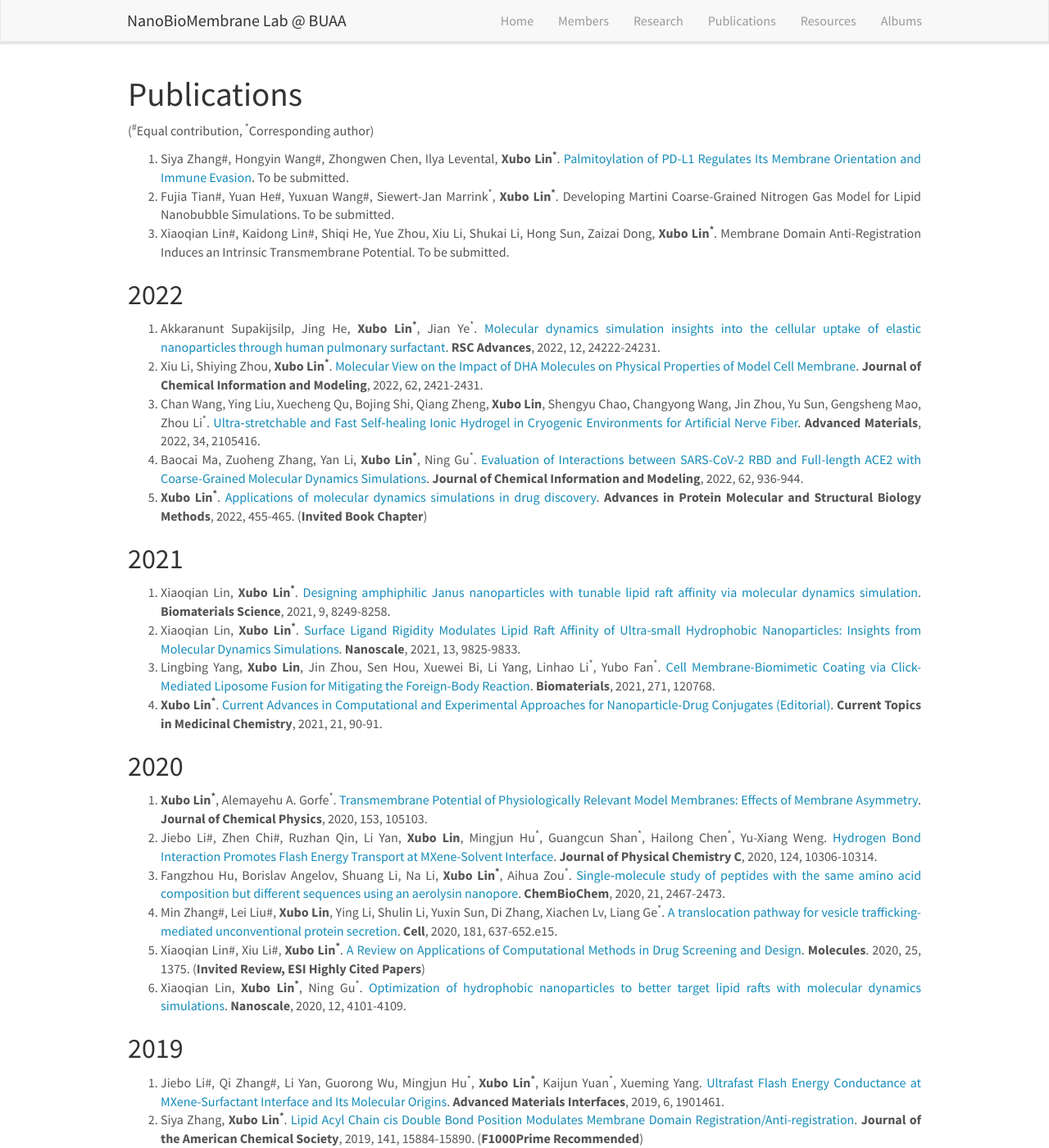
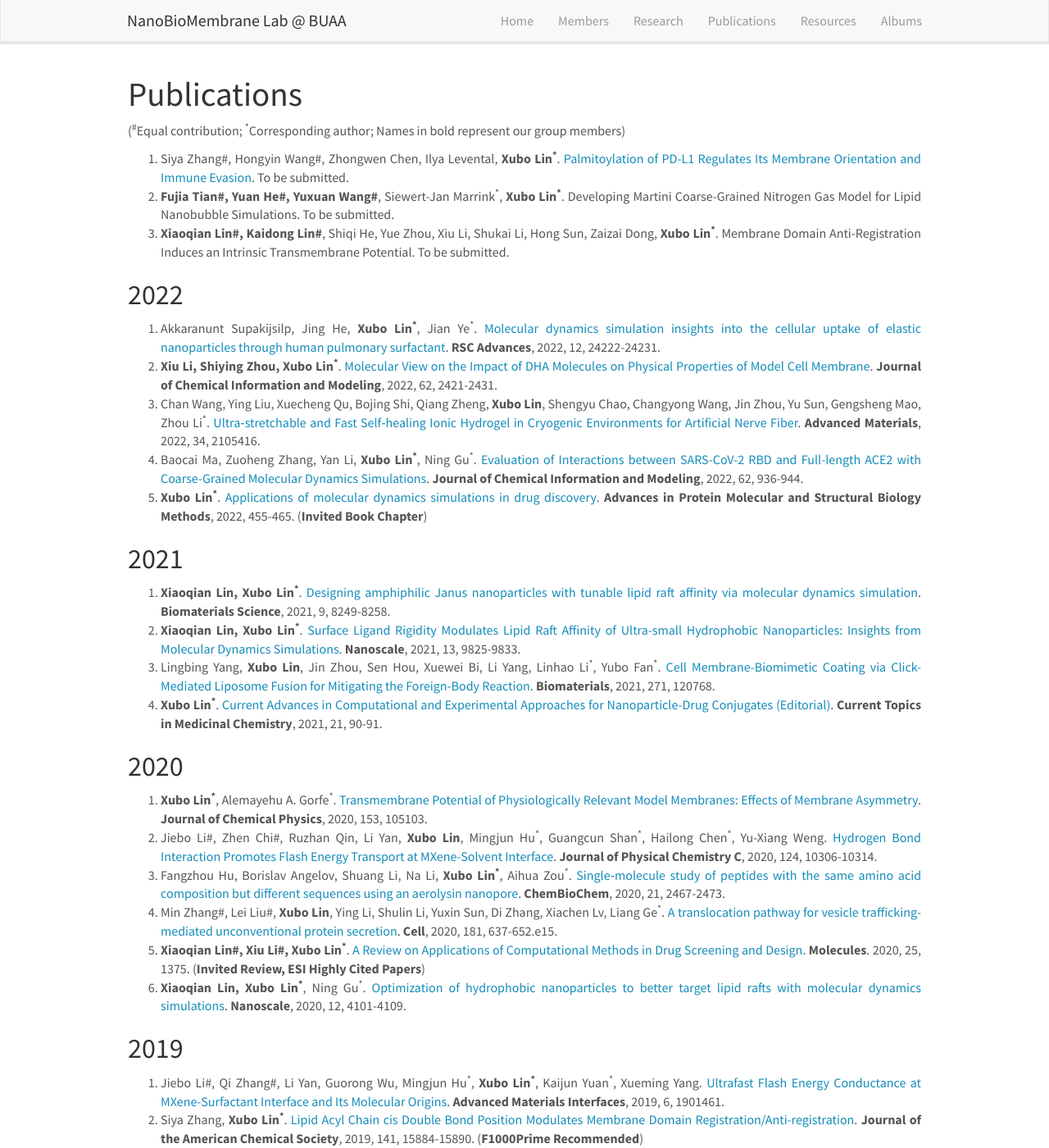
Before and after one commit to linxubo/linxubo.github.io, a Jekyll site: the page built from _pages/publications.md, in a window 1280 px wide and 1400 px high. Shown: the whole window at 82% size. Built offline with Jekyll 4.4.1, drawn with Linux system fonts in a browser that asks for light colours; nearby versions of some CDN libraries; a script that is not in the unit is left out; some of the changed text lies outside the part shown.

Commit message:
Update publications.md

```diff
--- a/_pages/publications.md
+++ b/_pages/publications.md
@@ -7,21 +7,21 @@ permalink: /publications/
 ---
 
 # Publications
-(<sup>#</sup>Equal contribution, <sup>*</sup>Corresponding author)
+(<sup>#</sup>Equal contribution; <sup>*</sup>Corresponding author; Names in bold represent our group members)
 1. Siya Zhang#, Hongyin Wang#, Zhongwen Chen, Ilya Levental, **Xubo Lin<sup>*</sup>**. [Palmitoylation of PD-L1 Regulates Its Membrane Orientation and Immune Evasion](https://www.biorxiv.org/content/10.1101/2021.10.17.464736.abstract). To be submitted.
-2. Fujia Tian#, Yuan He#, Yuxuan Wang#, Siewert-Jan Marrink<sup>*</sup>, **Xubo Lin<sup>*</sup>**. Developing Martini Coarse-Grained Nitrogen Gas Model for Lipid Nanobubble Simulations. To be submitted.
-3. Xiaoqian Lin#, Kaidong Lin#, Shiqi He, Yue Zhou, Xiu Li, Shukai Li, Hong Sun, Zaizai Dong, **Xubo Lin<sup>*</sup>**. Membrane Domain Anti-Registration Induces an Intrinsic Transmembrane Potential. To be submitted.
+2. **Fujia Tian#, Yuan He#, Yuxuan Wang#**, Siewert-Jan Marrink<sup>*</sup>, **Xubo Lin<sup>*</sup>**. Developing Martini Coarse-Grained Nitrogen Gas Model for Lipid Nanobubble Simulations. To be submitted.
+3. **Xiaoqian Lin#, Kaidong Lin#**, Shiqi He, Yue Zhou, Xiu Li, Shukai Li, Hong Sun, Zaizai Dong, **Xubo Lin<sup>*</sup>**. Membrane Domain Anti-Registration Induces an Intrinsic Transmembrane Potential. To be submitted.
 
 ## 2022
 1.	Akkaranunt Supakijsilp, Jing He, **Xubo Lin<sup>*</sup>**, Jian Ye<sup>*</sup>. [Molecular dynamics simulation insights into the cellular uptake of elastic nanoparticles through human pulmonary surfactant](https://pubs.rsc.org/en/content/articlehtml/2022/ra/d2ra03670c). **RSC Advances**, 2022, 12, 24222-24231.
-2.	Xiu Li, Shiying Zhou, **Xubo Lin<sup>*</sup>**. [Molecular View on the Impact of DHA Molecules on Physical Properties of Model Cell Membrane](https://pubs.acs.org/doi/full/10.1021/acs.jcim.2c00074). **Journal of Chemical Information and Modeling**, 2022, 62, 2421-2431.
+2.	**Xiu Li, Shiying Zhou, Xubo Lin<sup>*</sup>**. [Molecular View on the Impact of DHA Molecules on Physical Properties of Model Cell Membrane](https://pubs.acs.org/doi/full/10.1021/acs.jcim.2c00074). **Journal of Chemical Information and Modeling**, 2022, 62, 2421-2431.
 3.	Chan Wang, Ying Liu, Xuecheng Qu, Bojing Shi, Qiang Zheng, **Xubo Lin**, Shengyu Chao, Changyong Wang, Jin Zhou, Yu Sun, Gengsheng Mao, Zhou Li<sup>*</sup>. [Ultra‐stretchable and Fast Self‐healing Ionic Hydrogel in Cryogenic Environments for Artificial Nerve Fiber](https://onlinelibrary.wiley.com/doi/abs/10.1002/adma.202105416). **Advanced Materials**, 2022, 34, 2105416.
 4.	Baocai Ma, Zuoheng Zhang, Yan Li, **Xubo Lin<sup>*</sup>**, Ning Gu<sup>*</sup>. [Evaluation of Interactions between SARS-CoV-2 RBD and Full-length ACE2 with Coarse-Grained Molecular Dynamics Simulations](https://pubs.acs.org/doi/abs/10.1021/acs.jcim.1c01306). **Journal of Chemical Information and Modeling**, 2022, 62, 936-944.
 5.	**Xubo Lin<sup>*</sup>**. [Applications of molecular dynamics simulations in drug discovery](https://www.sciencedirect.com/science/article/pii/B9780323902649000271). **Advances in Protein Molecular and Structural Biology Methods**, 2022, 455-465. (**Invited Book Chapter**)
 
 ## 2021
-1.	Xiaoqian Lin, **Xubo Lin<sup>*</sup>**. [Designing amphiphilic Janus nanoparticles with tunable lipid raft affinity via molecular dynamics simulation](https://pubs.rsc.org/en/content/articlehtml/2021/bm/d1bm01364e). **Biomaterials Science**, 2021, 9, 8249-8258.
-2.	Xiaoqian Lin, **Xubo Lin<sup>*</sup>**. [Surface Ligand Rigidity Modulates Lipid Raft Affinity of Ultra-small Hydrophobic Nanoparticles: Insights from Molecular Dynamics Simulations](https://pubs.rsc.org/en/content/articlehtml/2021/nr/d1nr01563j). **Nanoscale**, 2021, 13, 9825-9833.
+1.	**Xiaoqian Lin, Xubo Lin<sup>*</sup>**. [Designing amphiphilic Janus nanoparticles with tunable lipid raft affinity via molecular dynamics simulation](https://pubs.rsc.org/en/content/articlehtml/2021/bm/d1bm01364e). **Biomaterials Science**, 2021, 9, 8249-8258.
+2.	**Xiaoqian Lin, Xubo Lin<sup>*</sup>**. [Surface Ligand Rigidity Modulates Lipid Raft Affinity of Ultra-small Hydrophobic Nanoparticles: Insights from Molecular Dynamics Simulations](https://pubs.rsc.org/en/content/articlehtml/2021/nr/d1nr01563j). **Nanoscale**, 2021, 13, 9825-9833.
 3.	Lingbing Yang, **Xubo Lin**, Jin Zhou, Sen Hou, Xuewei Bi, Li Yang, Linhao Li<sup>*</sup>, Yubo Fan<sup>*</sup>. [Cell Membrane-Biomimetic Coating via Click-Mediated Liposome Fusion for Mitigating the Foreign-Body Reaction](https://www.sciencedirect.com/science/article/pii/S0142961221001241). **Biomaterials**, 2021, 271, 120768.
 4.	**Xubo Lin<sup>*</sup>**. [Current Advances in Computational and Experimental Approaches for Nanoparticle-Drug Conjugates (Editorial)](https://www.ingentaconnect.com/content/ben/ctmc/2021/00000021/00000002/art00003). **Current Topics in Medicinal Chemistry**, 2021, 21, 90-91.
 
@@ -30,13 +30,13 @@ permalink: /publications/
 2.	Jiebo Li#, Zhen Chi#, Ruzhan Qin, Li Yan, **Xubo Lin**, Mingjun Hu<sup>*</sup>, Guangcun Shan<sup>*</sup>, Hailong Chen<sup>*</sup>, Yu-Xiang Weng. [Hydrogen Bond Interaction Promotes Flash Energy Transport at MXene-Solvent Interface](https://pubs.acs.org/doi/abs/10.1021/acs.jpcc.0c01039). **Journal of Physical Chemistry C**, 2020, 124, 10306-10314.
 3.	Fangzhou Hu, Borislav Angelov, Shuang Li, Na Li, **Xubo Lin<sup>*</sup>**, Aihua Zou<sup>*</sup>. [Single‐molecule study of peptides with the same amino acid composition but different sequences using an aerolysin nanopore](https://chemistry-europe.onlinelibrary.wiley.com/doi/abs/10.1002/cbic.202000119). **ChemBioChem**, 2020, 21, 2467-2473.
 4.	Min Zhang#, Lei Liu#, **Xubo Lin**, Ying Li, Shulin Li, Yuxin Sun, Di Zhang, Xiachen Lv, Liang Ge<sup>*</sup>. [A translocation pathway for vesicle trafficking-mediated unconventional protein secretion](https://www.sciencedirect.com/science/article/pii/S0092867420303238). **Cell**, 2020, 181, 637-652.e15.
-5.	Xiaoqian Lin#, Xiu Li#, **Xubo Lin<sup>*</sup>**. [A Review on Applications of Computational Methods in Drug Screening and Design](https://www.mdpi.com/667452). **Molecules**. 2020, 25, 1375. (**Invited Review, ESI Highly Cited Papers**)
-6.	Xiaoqian Lin, **Xubo Lin<sup>*</sup>**, Ning Gu<sup>*</sup>. [Optimization of hydrophobic nanoparticles to better target lipid rafts with molecular dynamics simulations](https://pubs.rsc.org/en/content/articlehtml/2020/nr/c9nr09226a). **Nanoscale**, 2020, 12, 4101-4109.
+5.	**Xiaoqian Lin#, Xiu Li#, Xubo Lin<sup>*</sup>**. [A Review on Applications of Computational Methods in Drug Screening and Design](https://www.mdpi.com/667452). **Molecules**. 2020, 25, 1375. (**Invited Review, ESI Highly Cited Papers**)
+6.	**Xiaoqian Lin, Xubo Lin<sup>*</sup>**, Ning Gu<sup>*</sup>. [Optimization of hydrophobic nanoparticles to better target lipid rafts with molecular dynamics simulations](https://pubs.rsc.org/en/content/articlehtml/2020/nr/c9nr09226a). **Nanoscale**, 2020, 12, 4101-4109.
 
 ## 2019
 1.	Jiebo Li#, Qi Zhang#, Li Yan, Guorong Wu, Mingjun Hu<sup>*</sup>, **Xubo Lin<sup>*</sup>**, Kaijun Yuan<sup>*</sup>, Xueming Yang. [Ultrafast Flash Energy Conductance at MXene-Surfactant Interface and Its Molecular Origins](https://onlinelibrary.wiley.com/doi/abs/10.1002/admi.201901461). **Advanced Materials Interfaces**, 2019, 6, 1901461.
 2.	Siya Zhang, **Xubo Lin<sup>*</sup>**. [Lipid Acyl Chain cis Double Bond Position Modulates Membrane Domain Registration/Anti-registration](https://pubs.acs.org/doi/abs/10.1021/jacs.9b06977). **Journal of the American Chemical Society**, 2019, 141, 15884-15890. (**F1000Prime Recommended**)
-3.	Fujia Tian, **Xubo Lin<sup>*</sup>**, Russell P. Valle, Yi Y. Zuo<sup>*</sup>, Ning Gu<sup>*</sup>. [Poly(amidoamine) Dendrimer as a Respiratory Nanocarrier: Insights from Experiments and Molecular Dynamics Simulations](https://pubs.acs.org/doi/abs/10.1021/acs.langmuir.9b00434). **Langmuir**, 2019, 35, 5364-5371. (**Supplementary Cover**)
+3.	**Fujia Tian, Xubo Lin<sup>*</sup>**, Russell P. Valle, Yi Y. Zuo<sup>*</sup>, Ning Gu<sup>*</sup>. [Poly(amidoamine) Dendrimer as a Respiratory Nanocarrier: Insights from Experiments and Molecular Dynamics Simulations](https://pubs.acs.org/doi/abs/10.1021/acs.langmuir.9b00434). **Langmuir**, 2019, 35, 5364-5371. (**Supplementary Cover**)
 4.	**Xubo Lin<sup>*</sup>** and Alemayehu A. Gorfe<sup>*</sup>. [Understanding Membrane Domain-Partitioning Thermodynamics of Transmembrane Domains with Potential of Mean Force Calculations](https://pubs.acs.org/doi/abs/10.1021/acs.jpcb.8b10148). **Journal of Physical Chemistry B**, 2019, 123(5), 1009-1016.
 
 ## 2018
```
